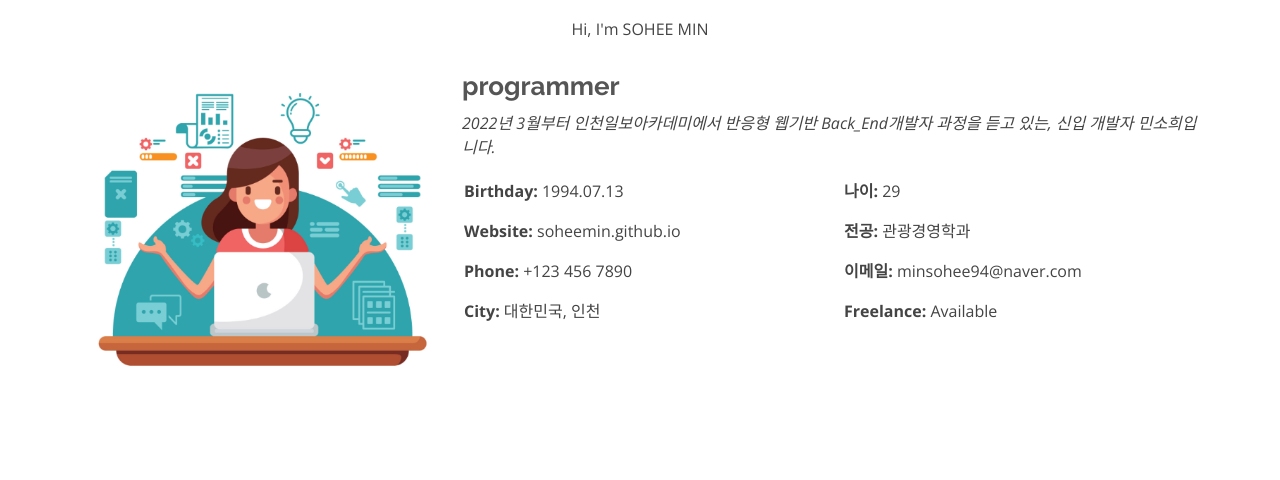
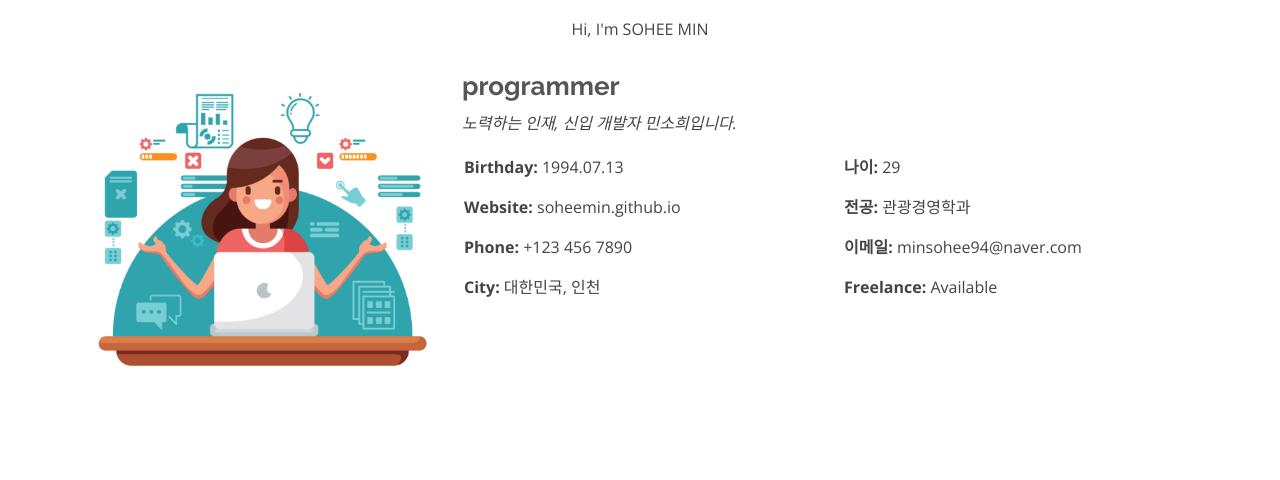
Before and after one commit to SOHEEMIN/SOHEEMIN.github.io, a plain HTML site: page about.html in a window 1280 px wide. Shown: the part 171-651 px from the top of the page. Drawn offline with nearby package versions, Linux system fonts and the light colour scheme.

Commit message:
Portfolio수정

```diff
--- a/about.html
+++ b/about.html
@@ -82,7 +82,7 @@
           <div class="col-lg-8 pt-4 pt-lg-0 content">
             <h3>programmer</h3>
             <p class="fst-italic">
-              2022년 3월부터 인천일보아카데미에서 반응형 웹기반 Back_End개발자 과정을 듣고 있는, 신입 개발자 민소희입니다.
+              노력하는 인재, 신입 개발자 민소희입니다.
             </p>
             <div class="row">
               <div class="col-lg-6">
```
